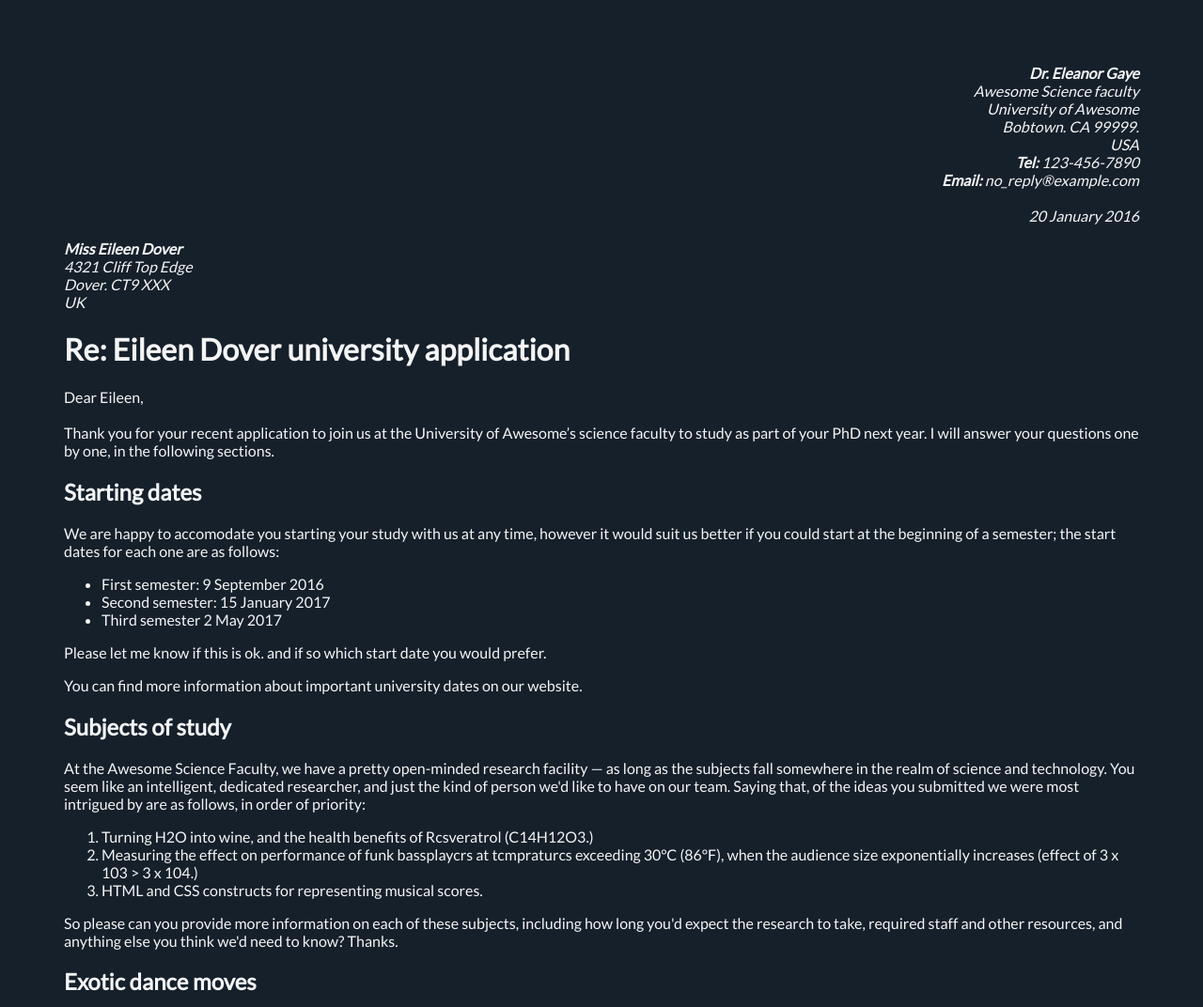
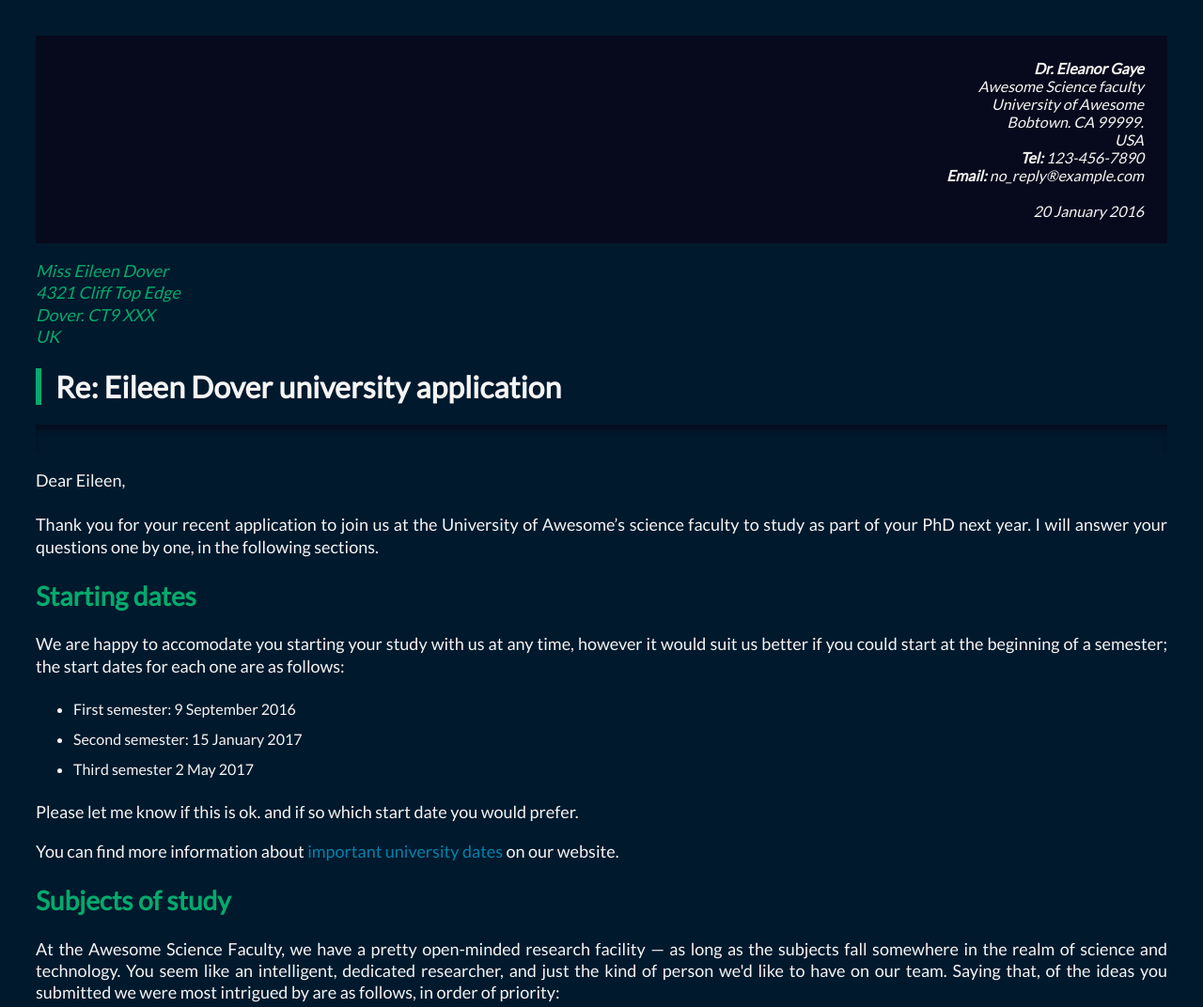
Before and after one commit to Fede-Arevalo/Estilizando-cartas, a plain HTML site: page index.html in a window 1280 px wide. Shown: the top 1072 px of the page at 94% size. Drawn offline with Linux system fonts and the light colour scheme.

Commit message:
Carta estilizada terminada

```diff
--- a/index.html
+++ b/index.html
@@ -14,10 +14,11 @@
 
 <body>
 
-  <body>
+  <main>
 
-    <address align="right">
-      <i><b>Dr. Eleanor Gaye</b> <br>
+    <address>
+
+      <b>Dr. Eleanor Gaye</b> <br>
       Awesome Science faculty <br>
       University of Awesome <br>
       Bobtown. CA 99999. <br>
@@ -25,19 +26,25 @@
       <b>Tel:</b> 123-456-7890 <br>
       <b>Email:</b> no_reply®example.com <br>
       <br>
-        20 January 2016</i>
+      20 January 2016
     </address>
 
+    <div class="receptor">
       <p>
         <i>
-        <b>Miss Eileen Dover</b><br>
+          Miss Eileen Dover</b><br>
           4321 Cliff Top Edge <br>
           Dover. CT9 XXX<br>
           UK
         </i>
       </p>
+    </div>
 
-    <h1>Re: Eileen Dover university application</h1>
+    <div>
+      <h1 class="respuesta">Re: Eileen Dover university application</h1>
+    </div>
+
+    <hr>
 
     <p>Dear Eileen,<br><br>
       Thank you for your recent application to join us at the University of Awesome’s science faculty to study as part
@@ -92,10 +99,12 @@
       my favourite dances are as follows, with definitions:
     </p>
 
+    <div class="hyphens">
       <dl>
         <dt>Polynesian chicken dance</dt>
-      <dd>A little known but very influential dance dating back as far as 300BC. a whole village would dance around in a
-        circle like chickens, to encourage their livestock or be "fruitful*.
+        <dd>A little known but very influential dance dating back as far as 300BC. a whole village would dance around in
+          a
+          circle like chickens, to encourage their livestock or be <q>fruitful</q>.
         </dd>
 
         <dt>Icelandic brownian shuffle</dt>
@@ -107,30 +116,34 @@
         </dd>
 
         <dt>Arctic robot dance</dt>
-      <dd>An interesting example of historic misinformation. English explorers in the 1960s believed to have discovered
+        <dd>An interesting example of historic misinformation. English explorers in the 1960s believed to have
+          discovered
           a
-        new dance style characterised by "robotic*, stilted movements, being practiced by inhabitants of Northern Alaska
+          new dance style characterised by <q>robotic</q>, stilted movements, being practiced by inhabitants of Northern
+          Alaska
           and Canada. Later on however it was discovered that they were just moving like this because they were really
           cold.
         </dd>
       </dl>
+    </div>
 
     <p>For more of my research, see my <a href="url">exotic dance research page</a>.
     </p>
 
     <p>Yours sincerely.</p>
 
-    <br><br><br>
+    <br>
 
-    <footer>
     <p>
       Dr Eleanor Gaye<br>
       University of Awesome motto: “Be excellent to each other.” <i>- Bill S Preston. Esq</i>
     </p>
+
+  </main>
+
+  <footer>
+    <h3 class="empresa">MAILER <span class="text-top">®</span></h3>
   </footer>
-
-
-
 
 </body>
 
--- a/style.css
+++ b/style.css
@@ -1,12 +1,124 @@
+:root {
+  --primary-color: #04aa6d;
+  --secondary-color: #00192d;
+  --dark-bg-color: #070a1c;
+  --link-color: #0481aa;
+}
+
 * {
   box-sizing: border-box;
-  text-decoration: none;
-  color: whitesmoke
 }
 
 html {
-  background-color: rgb(21,32,43);
+  font-family: "Lato", sans-serif;
+  color: whitesmoke;
+}
+
+body {
+  background-color: var(--secondary-color);
+  display: flex;
+  flex-wrap: wrap;
+}
+
+main {
+  width: 100%;
   margin: 30px;
-  padding: 30px;
-  font-family: 'Lato', sans-serif;
 }
+
+/* remitente */
+address {
+  background-color: var(--dark-bg-color);
+  width: 100%;
+  display: inline-block;
+  padding: 25px;
+  font-size: 16px;
+  text-align: right;
+  font-style: italic;
+}
+
+/* receptor */
+.receptor {
+  color: var(--primary-color);
+  font-size: 18px;
+  font-weight: 100;
+}
+
+h1.respuesta {
+  border-left: 6px solid var(--primary-color);
+  padding-left: 15px;
+}
+
+h2 {
+  color: var(--primary-color);
+  font-size: 28px;
+}
+
+p {
+  line-height: 1.3;
+  font-size: 18px;
+  text-align: justify;
+}
+
+/* listas */
+ul,
+ol {
+  line-height: 2;
+}
+
+q {
+  quotes: "" " " "" "'" "'";
+}
+
+/* enlaces */
+a {
+  text-decoration: none;
+  color: var(--link-color);
+}
+
+a:hover {
+  color: var(--primary-color);
+}
+
+/* línea divisoria con sombra */
+hr {
+  height: 30px;
+  border: 0;
+  box-shadow: 0 10px 10px -5px var(--dark-bg-color) inset;
+}
+
+/* separación silábica */
+div.hyphens {
+  text-align: justify;
+  background-color: var(--dark-bg-color);
+  padding: 5px 30px 20px;
+  line-height: 1.4;
+  hyphens: auto;
+  word-wrap: break-word;
+}
+
+dt {
+  line-height: 2.8;
+}
+
+span.text-top {
+  vertical-align: text-top;
+  font-size: small;
+}
+
+/* empresa */
+.empresa {
+  writing-mode: vertical-rl;
+  word-spacing: 2px;
+  color: var(--secondary-color);
+  font-size: 12px;
+
+}
+
+footer {
+  margin-top: 20px;
+  background-color: var(--primary-color);
+  width: 100%;
+  display: inline-block;
+  padding: 18px 10px 10px 10px;
+
+}
```
Lines whose indentation alone changed are shown as unchanged.
